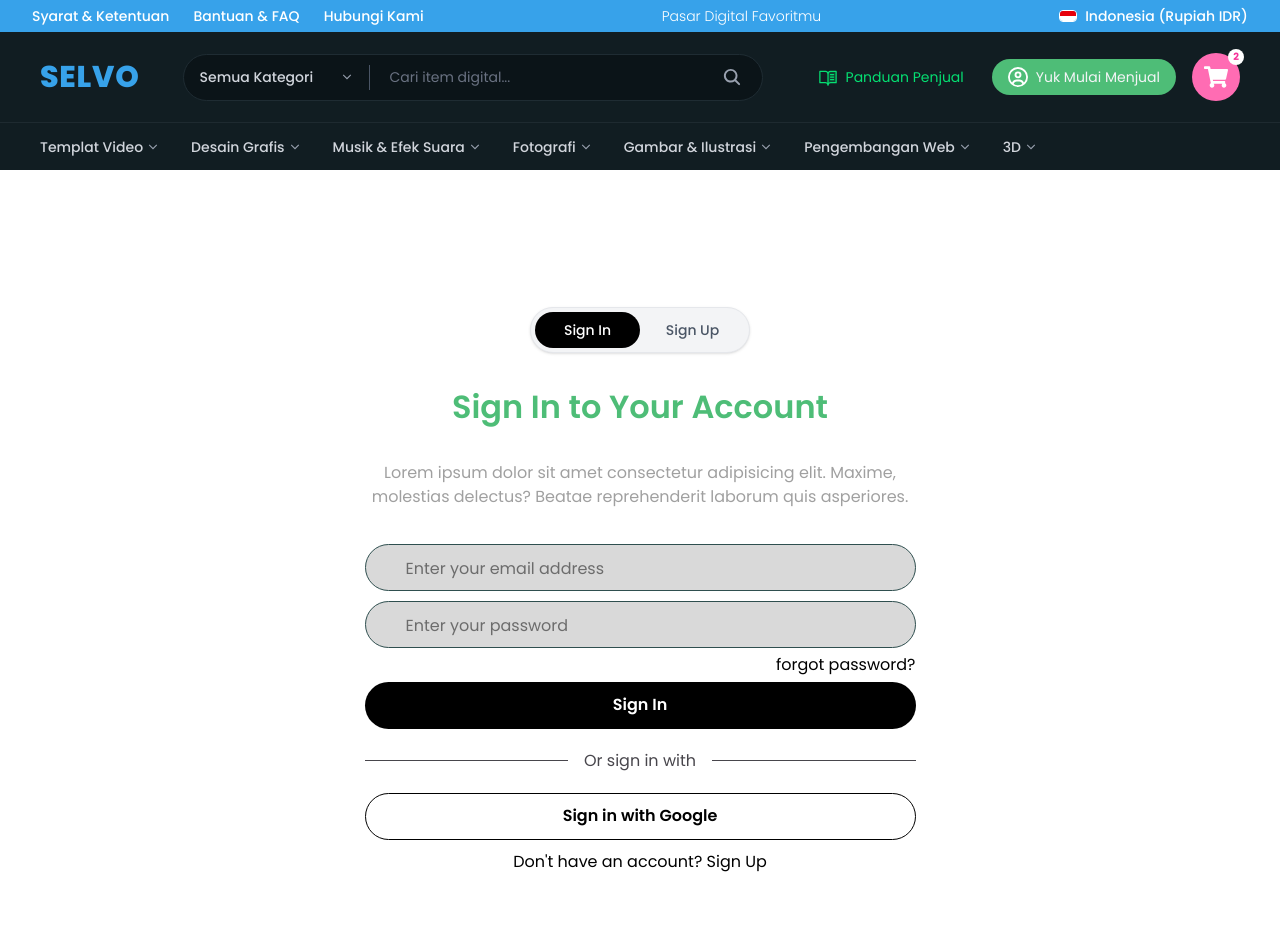
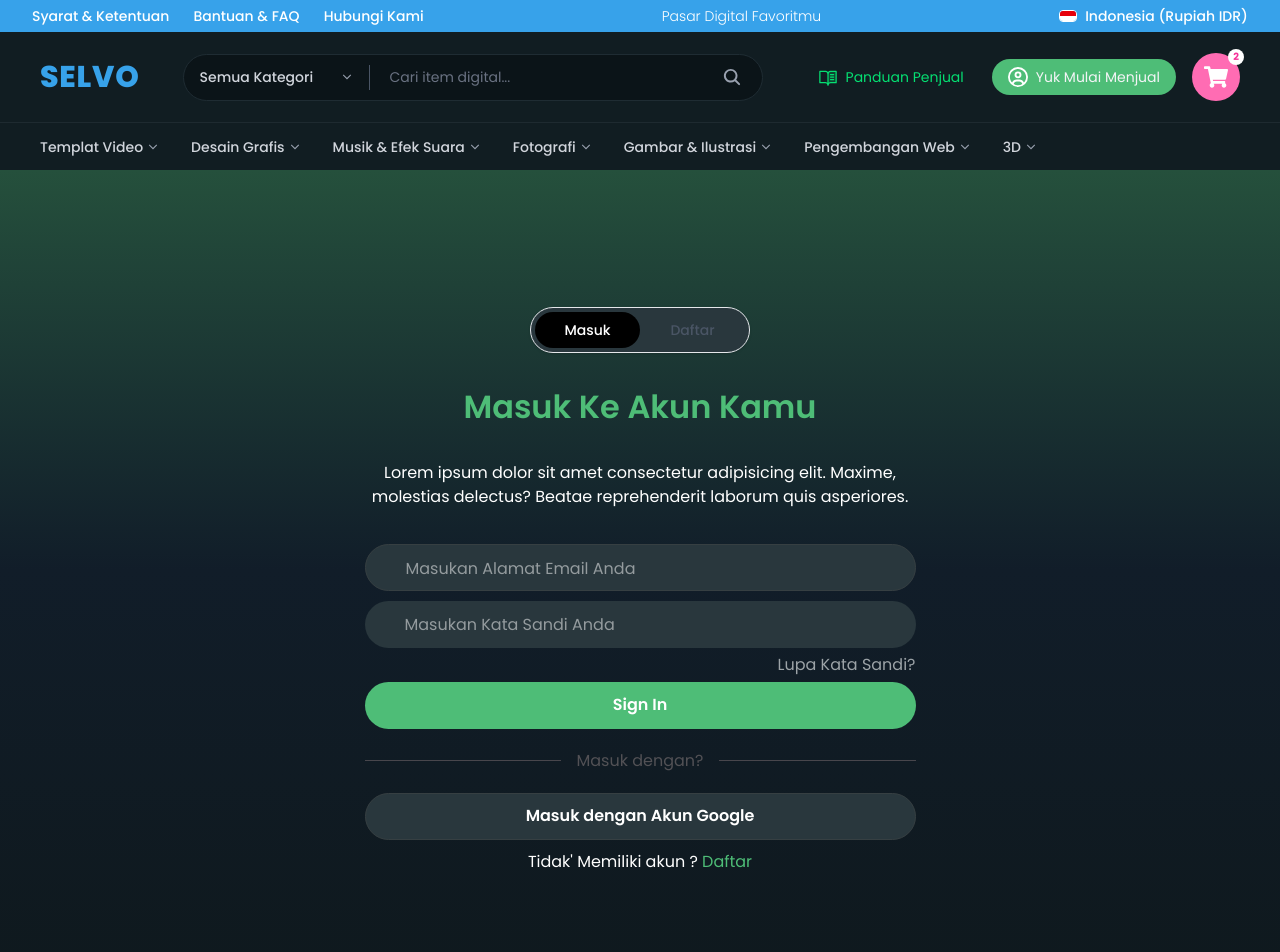
Before and after one commit to Tyasweningas/selvo, a Next.js app: page /auth in a window 1280 px wide. Shown: the top 952 px of the page. Built offline with nearby package versions, Linux system fonts and the light colour scheme.

Commit message:
Update Login Regist Seller

```diff
--- a/src/app/(seller)/auth/page.tsx
+++ b/src/app/(seller)/auth/page.tsx
@@ -12,7 +12,8 @@ export default function AuthPage() {
   return (
     <>
     <Navbar />
-    <div className="flex flex-col items-center justify-center bg-white px-4 min-h-screen">
+    <div className="flex flex-col items-center justify-center px-4 min-h-screen bg-gradient-to-b from-[#25503C]/100 via-[#111D29]/100 to-[#0F191E]">
+
       <div className="relative w-full max-w-[551px] mt-10 transition-all duration-500 ease-in-out">
         {curform === "Sign In" ? (
           <LoginForm curform={curform} setForm={setForm} />
--- a/src/assets/css/globals.css
+++ b/src/assets/css/globals.css
@@ -15,6 +15,13 @@
   font-style: normal;
 }
 
+@font-face {
+  font-family: 'Poppins';
+  src: url('/fonts/poppins-v24-latin-regular.woff2') format('woff2');
+  font-weight: 400;
+  font-style: normal;
+  font-display: swap;
+}
 body {
   font-family: 'Gilroy', sans-serif;
 }
--- a/src/features/seller/components/AuthToggle.tsx
+++ b/src/features/seller/components/AuthToggle.tsx
@@ -9,7 +9,7 @@ export default function AuthToggle({
   setForm: (val: string) => void;
 }) {
   return (
-    <div className="relative flex items-center bg-gray-100 border border-gray-200 rounded-full p-1 w-[220px] shadow-sm">
+    <div className="relative flex items-center bg-[#29373D] border border-gray-200 rounded-full p-1 w-[220px] shadow-sm">
       {/* Sliding background */}
       <div
         className={`absolute top-1 bottom-1 w-[105px] bg-black rounded-full transition-transform duration-300 ease-in-out ${
@@ -26,7 +26,7 @@ export default function AuthToggle({
             : "text-gray-600 hover:text-black"
         }`}
       >
-        Sign In
+        Masuk
       </button>
 
       <button
@@ -37,7 +37,7 @@ export default function AuthToggle({
             : "text-gray-600 hover:text-black"
         }`}
       >
-        Sign Up
+        Daftar
       </button>
     </div>
   );
--- a/src/features/seller/components/LoginForm.tsx
+++ b/src/features/seller/components/LoginForm.tsx
@@ -3,30 +3,34 @@ import AuthToggle from "./AuthToggle";
 export default function LoginForm({ curform, setForm }) {
     return (
         <>
-        <div className = "flex flex-col items-center justify-center mx-auto w-[551px] h-[622px]">
+        <div className = "flex flex-col items-center justify-center mx-auto w-[551px] h-[622px] text-white rounded-2xl ">
              <AuthToggle curform={curform} setForm={setForm} />
-            <h2 className="my-[30px] text-[32px] font-[600] text-[#4EBD77]">Sign In to Your Account</h2>
-            <p className="mb-[35px] text-center text-[#A0A0A0]">Lorem ipsum dolor sit amet consectetur adipisicing elit. Maxime, molestias delectus? Beatae reprehenderit laborum quis asperiores.</p>
-            <div className="bg-[#D9D9D9] mb-[10px] w-[551px] h-[47px] rounded-[25px] bg-[#1E2D28] border border-[#2F4F4F]">
+            <h2 className="my-[30px] text-[32px] font-[600] text-[#4EBD77]">Masuk Ke Akun Kamu</h2>
+            <p className="mb-[35px] text-center text-[#ffffff]">Lorem ipsum dolor sit amet consectetur adipisicing elit. Maxime, molestias delectus? Beatae reprehenderit laborum quis asperiores.</p>
+            <div className="bg-[#29373D] mb-[10px] w-[551px] h-[47px] rounded-[25px] bg-[#3f494e] border border-[#363f42]">
             <form action="/">
-            <input type="email" name="email" id="" placeholder="Enter your email address" className="w-[551px] h-[47px] border-none rounded-[25px] focus:outline-none pl-10" />
+            <input type="email" name="email" id="" placeholder="Masukan Alamat Email Anda" className="w-[551px] h-[47px] border-none rounded-[25px] focus:outline-none pl-10" />
             </form>
            </div>
-           <div className="bg-[#D9D9D9] w-[551px] h-[47px] rounded-[25px] bg-[#1E2D28] border border-[#2F4F4F] ">
+           <div className="bg-[#29373D] w-[551px] h-[47px] rounded-[25px] bg-[#3f494e] border-[#363f42] ">
             <form action="/">
-            <input type="password" name="password" id="" placeholder="Enter your password" className="w-[551px] h-[47px] border-none rounded-[25px] focus:outline-none pl-10" />
+            <input type="password" name="password" id="" placeholder="Masukan Kata Sandi Anda" className="w-[551px] h-[47px] border-none rounded-[25px] focus:outline-none pl-10" />
             </form>
            </div>
-           <p className="my-[5px] w-full flex justify-end">forgot password?</p>
-           <button className="bg-[#000000] text-[#FFFFFF] font-[600] w-[551px] h-[47px] rounded-[25px] ">Sign In</button>
+           <p className="my-[5px] w-full flex justify-end text-[#9CA3A7]">Lupa Kata Sandi?</p>
+           <button className="bg-[#4EBD77] hover:bg-[#3FA866] text-[#ffffff] font-[600] w-[551px] h-[47px] rounded-[25px] ">Sign In</button>
 
             <div className="flex items-center my-[20px] w-full">
                 <div className="flex-grow border-t border-[#48464C]"></div>
-                <span className="flex-shrink mx-4 text-[#48464C]">Or sign in with</span>
+                <span className="flex-shrink mx-4 text-[#525155]">Masuk dengan?</span>
                 <div className="flex-grow border-t border-[#48464C]"></div>
             </div>
-         <button className="bg-[#FFFFFF] text-[#000000] font-[600] mb-[10px] w-[551px] h-[47px] rounded-[25px] border border-[#000000]">Sign in with Google</button>
-           <p>Don&apos;t have an account? Sign Up</p>
+         <button className="bg-[#29373D] hover:bg-[#3FA866] text-[#ffffff] font-[600] mb-[10px] w-[551px] h-[47px] rounded-[25px] border border-[#363f42]">Masuk dengan Akun Google</button>
+           <p>Tidak&apos; Memiliki akun ?{" "}
+            <span className="text-[#4EBD77] cursor-pointer hover:underline">
+                Daftar
+            </span>
+           </p>
         </div>
         </>
     )
--- a/src/features/seller/components/RegisterForm.tsx
+++ b/src/features/seller/components/RegisterForm.tsx
@@ -6,30 +6,34 @@ export default function RegisterForm({ curform, setForm }) {
         <>
         <div className = "flex flex-col items-center justify-center mx-auto w-[551px] h-[622px]">
             <AuthToggle curform={curform} setForm={setForm} />
-            <h2 className="my-[30px] text-[32px] font-[600]">Create a free account</h2>
-            <p className="mb-[35px] text-center">Lorem ipsum dolor sit amet consectetur adipisicing elit. Maxime, molestias delectus? Beatae reprehenderit laborum quis asperiores.</p>
-             <button className="bg-[#FFFFFF] text-[#000000] font-[600] mb-[10px] w-[551px] h-[47px] rounded-[25px] border border-[#000000]">Continue with Google</button>
+            <h2 className="my-[30px] text-[32px] font-[600] text-[#4EBD77]">Create a free account</h2>
+            <p className="mb-[35px] text-center text-[#ffffff] ">Lorem ipsum dolor sit amet consectetur adipisicing elit. Maxime, molestias delectus? Beatae reprehenderit laborum quis asperiores.</p>
+             <button className="bg-[#4EBD77] hover:bg-[#3FA866] text-[#ffffff] font-[600] mb-[10px] w-[551px] h-[47px] rounded-[25px] border border-[#000000]">Continue with Google</button>
               <div className="flex items-center my-[20px] w-full">
                 <div className="flex-grow border-t border-[#48464C]"></div>
-                <span className="flex-shrink mx-4 text-[#48464C]">Or use email</span>
+                <span className="flex-shrink mx-4 text-[#9CA3A7]">Or use email</span>
                 <div className="flex-grow border-t border-[#48464C]"></div>
             </div>
 
 
-            <div className="bg-[#D9D9D9] mb-[10px] w-[551px] h-[47px] rounded-[25px] ">
+            <div className="bg-[#29373D] mb-[10px] w-[551px] h-[47px] rounded-[25px] bg-[#3f494e] border-[#363f42] text-[#9CA3A7] ">
             <form action="/">
             <input type="email" name="email" id="" placeholder="Enter your email address" className="w-[551px] h-[47px] border-none rounded-[25px] focus:outline-none pl-10" />
             </form>
            </div>
-           <div className="bg-[#D9D9D9] w-[551px] h-[47px] rounded-[25px] ">
+           <div className="bg-[#29373D] w-[551px] h-[47px] rounded-[25px] bg-[#3f494e] border-[#363f42] text-[#9CA3A7] ">
             <form action="/">
             <input type="password" name="password" id="" placeholder="Enter your password" className="w-[551px] h-[47px] border-none rounded-[25px] focus:outline-none pl-10" />
             </form>
            </div>
-           <p className="my-[5px] w-full flex justify-end">forgot password?</p>
-           <button className="bg-[#000000] text-[#FFFFFF] font-[600] w-[551px] h-[47px] rounded-[25px] ">Sign Up</button>
+           <p className="my-[5px] w-full flex justify-end text-[#9CA3A7]">Lupa Kata Sandi?</p>
+           <button className="bg-[#29373D] hover:bg-[#3FA866] text-[#ffffff] font-[600] w-[551px] h-[47px] rounded-[25px] ">Sign Up</button>
 
-           <p>Already have account? Sign In</p>
+           <p className="text-[#ffffff]">sudah punya akun?{" "}
+            <span className="text-[#4EBD77] cursor-pointer hover:underline">
+                Masuk
+            </span>
+           </p>
         </div>
 
         </>
```
